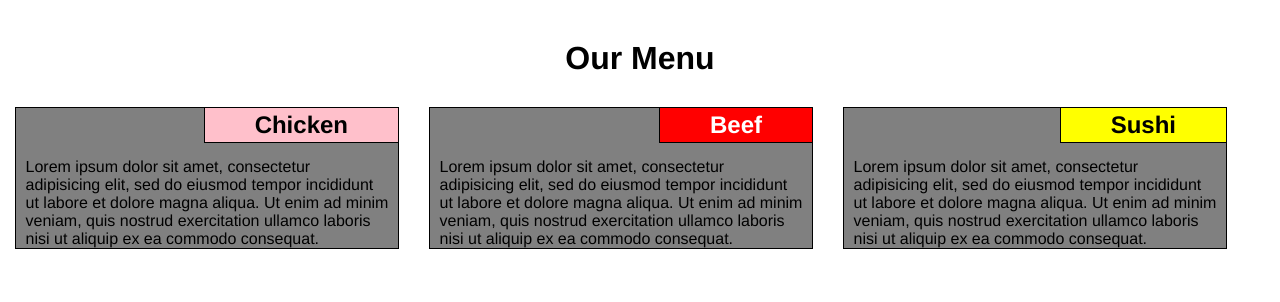
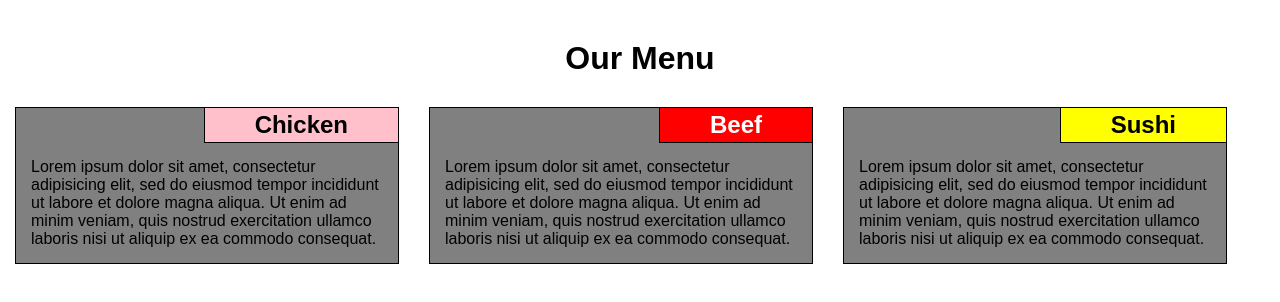
Before and after one commit to hedonazur/coursera-test, a plain HTML site: page module2-solution/index.html in a window 1280 px wide. Drawn offline with Linux system fonts and the light colour scheme.

Commit message:
fix funky padding

```diff
--- a/module2-solution/css/styles.css
+++ b/module2-solution/css/styles.css
@@ -5,7 +5,7 @@
 
 }
 body {
-	font-family: Helvetica;
+	font-family: Arial, Helvetica, sans-serif;
 }
 section	{
 	background-color: gray;
@@ -14,10 +14,8 @@ section	{
 }
 
 p {
-	width: 95%;
-	margin-right: auto;
-	margin-left: auto;
-	margin-top: 50px;
+	padding: 15px;
+	margin-top: 35px;
 
 }
 h1 {
```
Lines whose indentation alone changed are shown as unchanged.
